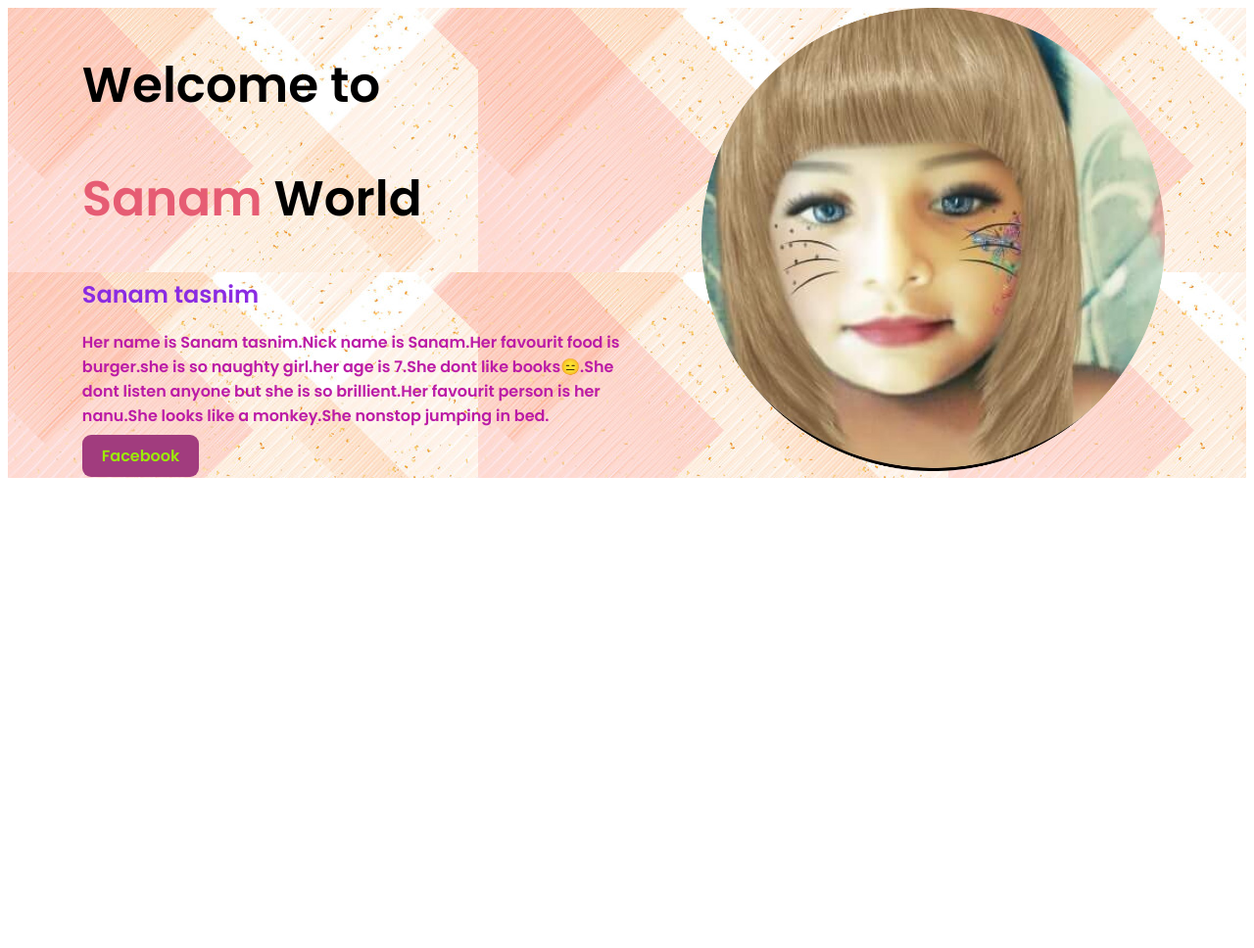
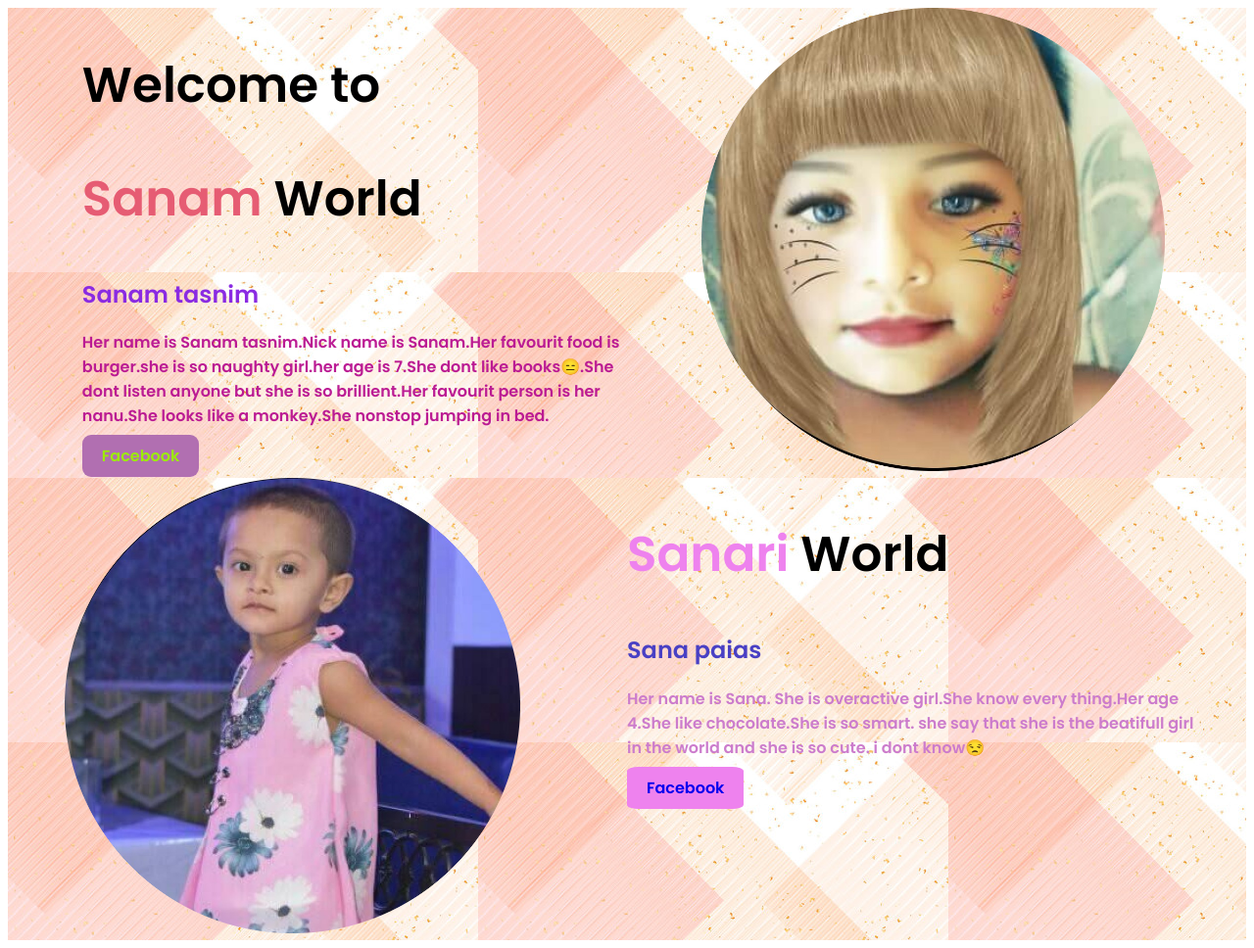
Before and after one commit to Samiaislam1/first-web, a plain HTML site: page Sweet.html/index.html in a window 1280 px wide. Shown: the whole page at 98% size. Before the commit the page ends 800 px from the top, so only its background shows below. Drawn offline with Linux system fonts and the light colour scheme.

Commit message:
style css

```diff
--- a/Sweet.html/index.html
+++ b/Sweet.html/index.html
@@ -16,7 +16,7 @@
 </head>
 
 <body>
-    <section class="top">
+    <section class="go">
         <div class="half">
             <h1>Welcome to</h1>
             <h1><span class="red">Sanam </span> World</h1>
@@ -27,10 +27,37 @@
                 nanu.She looks like a monkey.She nonstop jumping in bed.</p><a class="button" target="_blank"
                 href="https://www.facebook.com/samia.sanam.169">Facebook</a>
         </div>
+
+        <div class="half">
+            <img src="sanam.png" alt="sanam photo">
+        </div>
+
+    </section>
+    <section class="bye">
+        <div class="hi">
+            <img src="sanari..png" alt="sanari photo">
+
+        </div>
+        <div class="hi">
+            <h1>
+                <span class="you">Sanari</span> World
+            </h1>
+            <h2 class="oi">
+                Sana paias
+            </h2>
+            <p class="no">
+                Her name is Sana. She is overactive girl.She know every thing.Her age 4.She like chocolate.She is so
+                smart.
+                she say that she is the beatifull girl in the world and she is so cute. i dont know😒
+            </p> <a class="see" target="_blank"
+                href="https://www.facebook.com/profile.php?id=100008439901382">Facebook</a>
+
         </div>
 
 
-        <div class="half"><img src="sanam.png" alt="sanam photo">
+
+
+
 
     </section>
 
--- a/Sweet.html/style.css
+++ b/Sweet.html/style.css
@@ -12,7 +12,7 @@ h1{
     color:rgb(230, 92, 115);
 }
 .blue{
-    color:rgb(187, 27, 166);
+    color:rgb(187, 27, 147);
 }
 section{
     display:flex;
@@ -26,7 +26,7 @@ section{
 }
 .button{
     text-decoration: none;
-    background-color: rgb(161, 60, 126);
+    background-color: rgb(177, 111, 177);
     padding:10px 20px;
     border-radius: 9px;
 
@@ -34,6 +34,32 @@ section{
     color:rgb(156, 236, 7);
     font-weight: 400%;
 }
-.top{
+
+.go{
     background-image: url(3.jpg);
 }
+.bye{
+    background-image: url(3.jpg);
+    border:violet;
+}
+.you{
+    color: violet;
+}
+.hi{
+    width: 50%;
+    padding-right: 4%;
+
+}.hi img{
+    width: 80%;
+    padding-left: 10%;
+}.see{
+    background-color: violet;
+    border-radius: 10%;
+    text-decoration: none;
+    padding: 10px 20px;
+}
+.no{
+    color:rgb(204, 124, 204);
+}.oi{
+    color: rgb(73, 64, 196);
+}
```
Also changed, not shown: Sweet.html/sanari..png (added).
